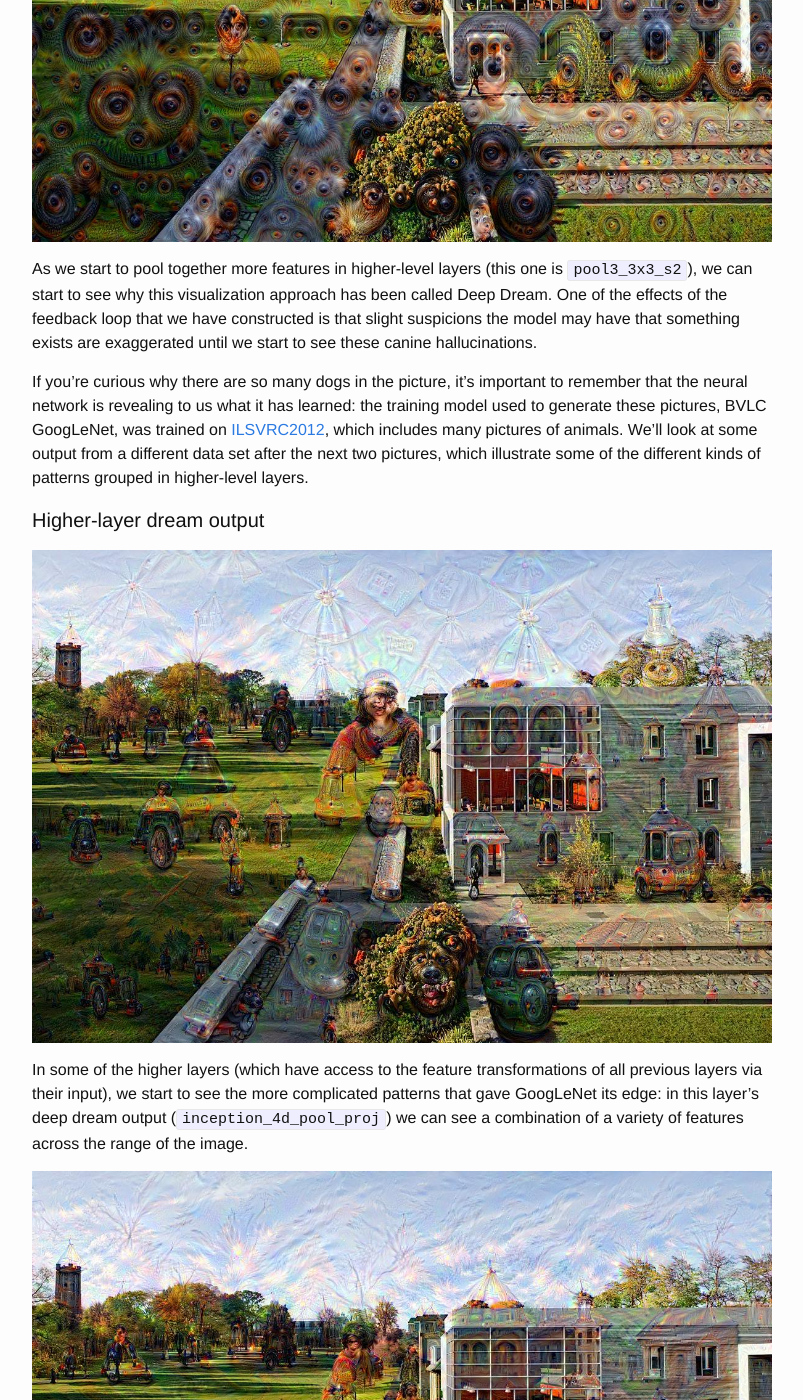
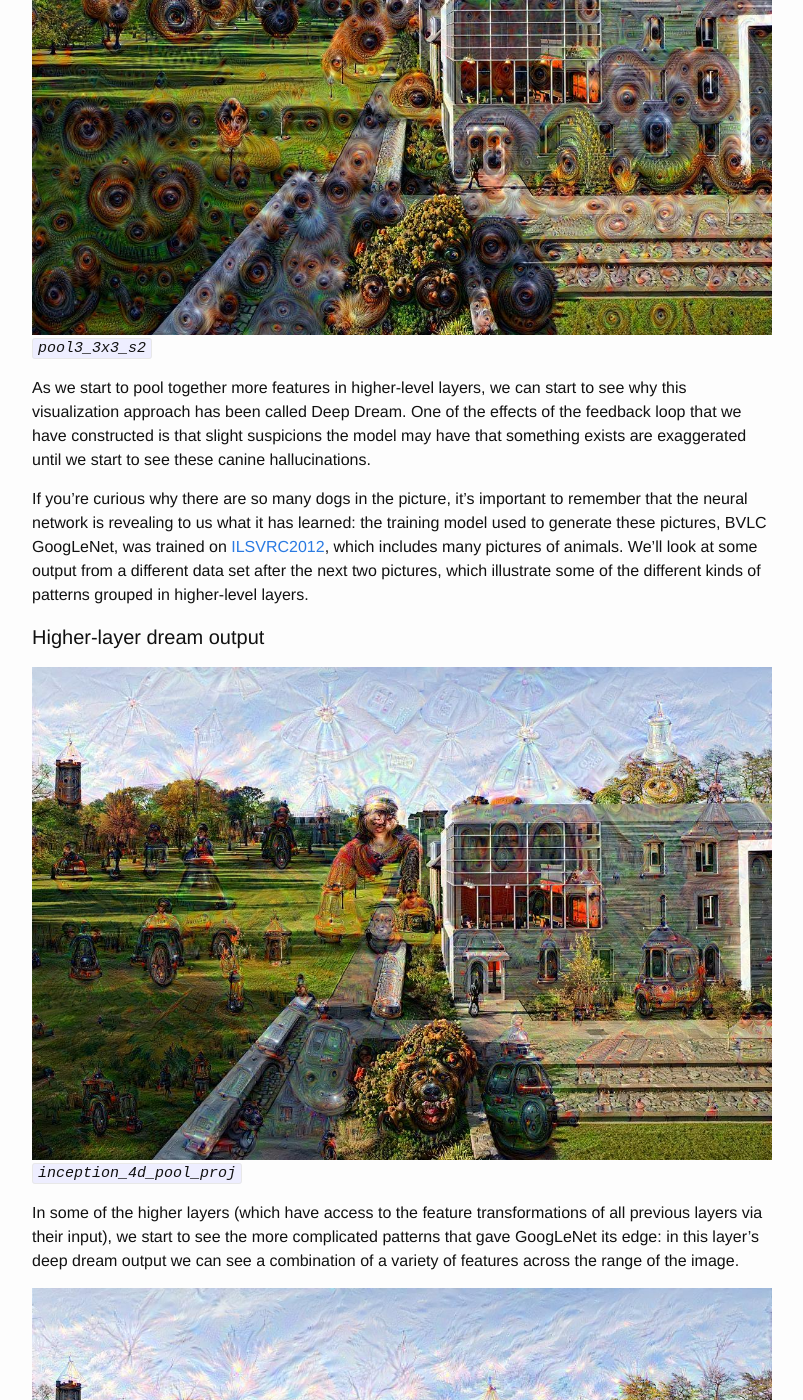
Before and after one commit to rrshaban/rrshaban.github.io, a Jekyll site: the page built from _posts/2015-09-23-deep-dreaming-with-google.md, in a window 1280 px wide and 1400 px high, scrolled down 4710 px. Shown: the whole window, without its empty margins (238-1041 px from the left). Built offline with Jekyll 4.4.1, drawn with Linux system fonts in a browser that asks for light colours; nearby versions of some CDN libraries; some of the changed text lies outside the part shown.

Commit message:
changes to deep dreams, added canonical link to header

```diff
--- a/_includes/header.html
+++ b/_includes/header.html
@@ -3,6 +3,7 @@
   <div class="wrapper">
 
     <a class="site-title" href="{{ site.baseurl }}/">{{ site.title }}</a>
+    <link rel="canonical" href="{{ site.url }}{{ page.url }}" />
 
     <nav class="site-nav">
       <a href="#" class="menu-icon">
--- a/_posts/2015-09-23-deep-dreaming-with-google.md
+++ b/_posts/2015-09-23-deep-dreaming-with-google.md
@@ -22,6 +23,7 @@ The mathematical processes by which this happens can be hard to comprehend, so a
 
 
 ![Inception architecture, screenshot from Google's Inception paper](http://devblogs.nvidia.com/parallelforall/wp-content/uploads/sites/3/2015/08/image6-624x172.png)
+
 *A map of Google's Inception architecture*
 
 
@@ -33,6 +35,7 @@ Here's the input image we'll feed into our neural network:
 
 
 ![Input image, the view from Alice Paul dormitory at Swarthmore](/assets/ap.jpg)
+
 *Input image, the view of Swarthmore from Alice Paul dormitory*
 
 Now we can look at what deep dream output looks like for at low levels at six octaves (that is, our feedback loop has passed through the layer six times, exaggerating the features detected).
@@ -40,35 +43,41 @@ Now we can look at what deep dream output looks like for at low levels at six oc
 #### Low-layer dream output
 
 ![conv2_3x3_reduce.jpg](/assets/bvlc_googlenet/conv2_3x3_reduce.jpg)
+*`conv2_3x3_reduce`*
 
-It's hard to interpret this output literally, but what we can see is the structural patterns that the layer is exaggerating. This layer (`conv2_3x3_reduce`) seems to act on lines and flows, creating a brush-like effect.
+It's hard to interpret this output literally, but what we can see is the structural patterns that the layer is exaggerating. This layer seems to act on lines and flows, creating a brush-like effect.
 
 ![conv2_norm2.jpg](/assets/bvlc_googlenet/conv2_norm2.jpg)
+*`conv2_norm2`*
 
-This layer (`conv2_norm2`) appears to be starting to detect corners, arches, and other patterns formed by combining simple lines with corners. It doesn't seem to be creating any macro patterns just yet, but these are the kinds of low-level features that are combined to recognize larger features.
+This layer appears to be starting to detect corners, arches, and other patterns formed by combining simple lines with corners. It doesn't seem to be creating any macro patterns just yet, but these are the kinds of low-level features that are combined to recognize larger features.
 
 
 #### Mid-layer dream output
 
 ![inception_3b_3x3_reduce.jpg](/assets/bvlc_googlenet/inception_3b_3x3_reduce.jpg)
+*`inception_3b_3x3_reduce`*
 
-Near the middle of the network we start to see combinations of low-level features into distinct patterns that start to resemble objects. Note that not only is the layer (`inception_3b_3x3_reduce`) exaggerating borders, but it is also starting to generate features (the pair of eyes at the top left of David Kemp dormitory).
+Near the middle of the network we start to see combinations of low-level features into distinct patterns that start to resemble objects. Note that not only is the layer exaggerating borders, but it is also starting to generate features (the pair of eyes at the top left of David Kemp dormitory).
 
 ![pool3_3x3_s2.jpg](/assets/bvlc_googlenet/pool3_3x3_s2.jpg)
+*`pool3_3x3_s2`*
 
-As we start to pool together more features in higher-level layers (this one is `pool3_3x3_s2`), we can start to see why this visualization approach has been called Deep Dream. One of the effects of the feedback loop that we have constructed is that slight suspicions the model may have that something exists are exaggerated until we start to see these canine hallucinations.
+As we start to pool together more features in higher-level layers, we can start to see why this visualization approach has been called Deep Dream. One of the effects of the feedback loop that we have constructed is that slight suspicions the model may have that something exists are exaggerated until we start to see these canine hallucinations.
 
 If you're curious why there are so many dogs in the picture, it's important to remember that the neural network is revealing to us what it has learned: the training model used to generate these pictures, BVLC GoogLeNet, was trained on [ILSVRC2012](http://www.image-net.org/challenges/LSVRC/2014/), which includes many pictures of animals. We'll look at some output from a different data set after the next two pictures, which illustrate some of the different kinds of patterns grouped in higher-level layers.
 
 #### Higher-layer dream output
 
 ![inception_4d_pool_proj.jpg](/assets/bvlc_googlenet/inception_4d_pool_proj.jpg)
+*`inception_4d_pool_proj`*
 
-In some of the higher layers (which have access to the feature transformations of all previous layers via their input), we start to see the more complicated patterns that gave GoogLeNet its edge: in this layer's deep dream output (`inception_4d_pool_proj`) we can see a combination of a variety of features across the range of the image.
+In some of the higher layers (which have access to the feature transformations of all previous layers via their input), we start to see the more complicated patterns that gave GoogLeNet its edge: in this layer's deep dream output we can see a combination of a variety of features across the range of the image.
 
 ![inception_4d_3x3_reduce.jpg](/assets/bvlc_googlenet/inception_4d_3x3_reduce.jpg)
+*`inception_4d_3x3_reduce`*
 
-The hope of researchers is that these kinds of specific micro-level hallucinations are evidence of a comprehensive understanding in a higher layer (`inception_4d_3x3_reduce`) of local information interpreted by lower layers. By enhancing recognized objects through the deep dream feedback loop, we have allowed the neural network's curiousity to run wild.
+The hope of researchers is that these kinds of specific micro-level hallucinations are evidence of a comprehensive understanding in a higher layer of local information interpreted by lower layers. By enhancing recognized objects through the deep dream feedback loop, we have allowed the neural network's curiousity to run wild.
 
 As mentioned above, the objects and features that the neural network can recognize are dependent on the training set used to train the neural network. The model learns to encode the input it has been given, as our learning environments shape our understanding. Deep dreem images from models trained on a places dataset, [Places205-GoogLeNet](http://places.csail.mit.edu/downloadCNN.html), highlight different features:
 
```
Also changed, not shown: other parts of _posts/2015-09-23-deep-dreaming-with-google.md (+10 -7 lines).
